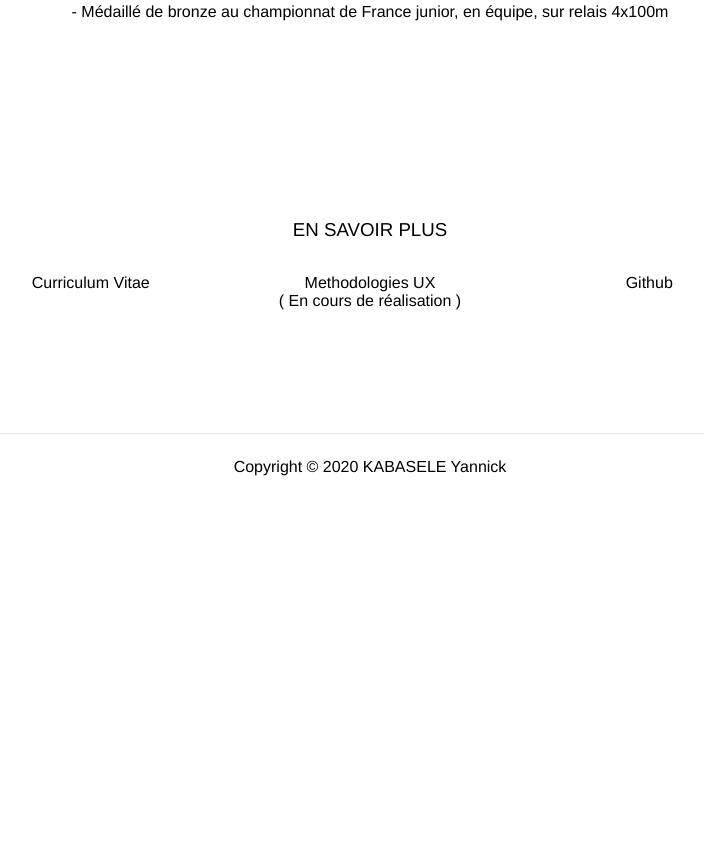
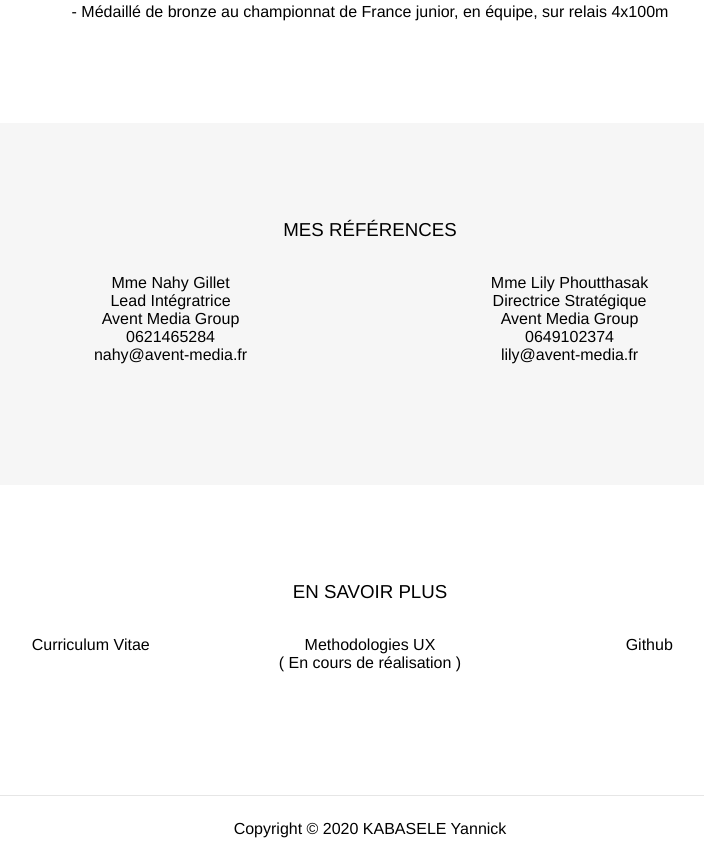
Before and after one commit to kabasyan/portfolio, a plain HTML site: page index.html in a window 1280 px wide. Shown: the part 4764-5627 px from the top of the page, without its empty margins (270-974 px from the left). Before the commit the page ends 5265 px from the top, so only its background shows below. Drawn offline with Linux system fonts and the light colour scheme.

Commit message:
Update index.html

```diff
--- a/index.html
+++ b/index.html
@@ -458,6 +458,35 @@
 <!-- FIN MON PALMARES SPORTIF ------------------------------>
 
 
+<!-- DEBUT MES REFERENCES ------------------------------>
+<section id="ref" class="bgc_gry">
+  <h3>MES RÉFÉRENCES</h3>
+  <div class="block ref">
+
+    <div class="sous_block ref__element">
+      <div class="sous_unity">
+          <p>Mme Nahy Gillet</p>
+          <p>Lead Intégratrice</p>
+          <p>Avent Media Group</p>
+          <p><a href="tel:0621465284">0621465284</a></p>
+          <p><a href="mailto:nahy@avent-media.fr">nahy@avent-media.fr</a></p>
+      </div>
+    </div>
+
+    <div class="sous_block ref__element">
+      <div class="sous_unity">
+          <p>Mme Lily Phoutthasak</p>
+          <p>Directrice Stratégique</p>
+          <p>Avent Media Group</p>
+          <p><a href="tel:0649102374">0649102374</a></p>
+          <p><a href="mailto:lily@avent-media.fr">lily@avent-media.fr</a></p>
+      </div>
+    </div>
+
+  </div>
+</section>
+<!-- FIN MES REFERENCES ------------------------------>
+
 
 
 <!-- DEBUT EN SAVOIR PLUS ------------------------------>
```
